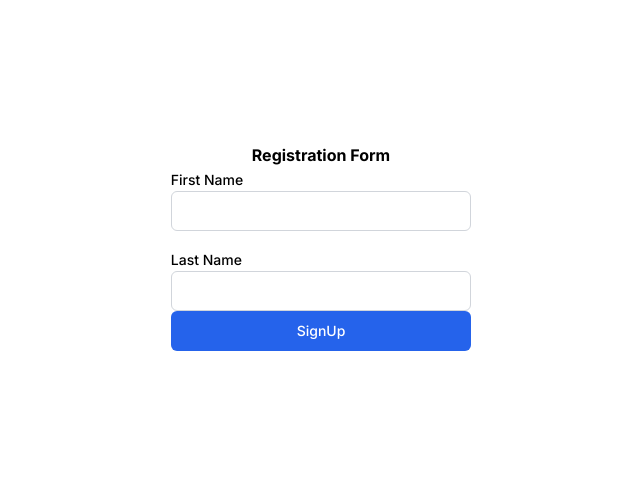
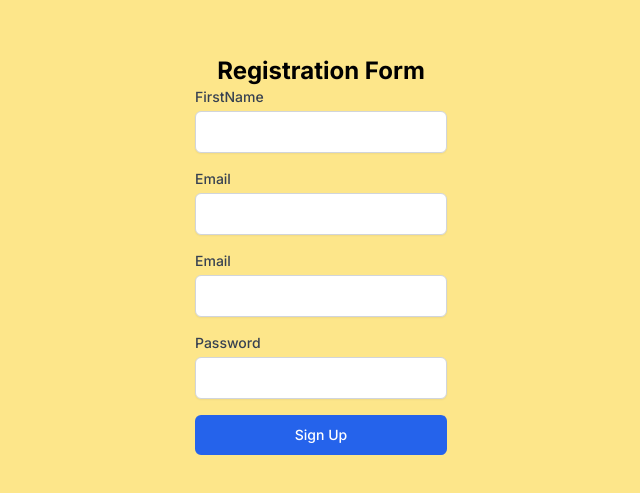
Before and after one commit to mahamzenkoders/chatapp, a Next.js app: page /auth/register in a window 1280 px wide. Shown: the part 153-646 px from the top of the page, without its empty margins (319-959 px from the left). Built offline with nearby package versions, Linux system fonts and the light colour scheme.

Commit message:
formik login and registeration form done

```diff
--- /dev/null
+++ b/src/schema/registeration.schema.ts
@@ -0,0 +1,11 @@
+import * as yup from 'yup';
+
+export const RegistrationSchema = yup.object().shape({
+    firstname:yup.string().max(100).required("First Name is required"),
+    lastname:yup.string().max(100).required("Last Name is required"),
+  email: yup
+    .string()
+    .email('Please enter a valid email')
+    .required('Email is required'),
+  password: yup.string().required('Password is required'),
+});
--- a/src/views/Authentication/Login/index.tsx
+++ b/src/views/Authentication/Login/index.tsx
@@ -1,22 +1,25 @@
 'use client';
 
-import React, { useState } from 'react';
+import React from 'react';
 import { useRouter } from 'next/navigation';
 import { Button } from '@/components/ui/button';
-import { Input } from '@/components/ui/input';
 import { Label } from '@/components/ui/label';
 import Link from 'next/link';
+import { Formik, Field, Form, ErrorMessage } from 'formik';
+import { loginSchema } from '@/schema/login.schema';
+
+interface Values {
+  email: string;
+  password: string;
+}
 
 const LoginPage = () => {
-  const [username, setUsername] = useState('');
-  const [password, setPassword] = useState('');
   const router = useRouter();
 
-  const handleSubmit = async (e: React.FormEvent<HTMLFormElement>) => {
-    e.preventDefault();
-    if (username && password) {
-      console.log(username);
-      console.log(password);
+  const handleSubmit = async (values: Values) => {
+    const { email, password } = values;
+    if (email && password) {
+      console.log(values);
       router.push('/');
     } else {
       console.log('error');
@@ -27,44 +30,51 @@ const LoginPage = () => {
     <div className='flex justify-center items-center h-screen'>
       <div>
         <h2 className='text-2xl font-bold text-center mt-4'>Login</h2>
-        <form
+        <Formik
+          initialValues={{ email: '', password: '' }}
           onSubmit={handleSubmit}
-          className='mt-6'
+          validationSchema={loginSchema}
         >
-          <div className='mb-4'>
+          <Form className='flex flex-col gap-4'>
+            <div>
               <Label
-              htmlFor='username'
+                htmlFor='email'
                 className='block text-sm font-medium text-gray-700'
               >
                 Email
               </Label>
-
-            <Input
-              id='username'
+              <Field
+                id='email'
                 type='text'
-              value={username}
-              onChange={e => setUsername(e.target.value)}
+                name='email'
                 required
                 className='mt-1 block w-full p-2 border border-gray-300 rounded-md shadow-sm focus:outline-none focus:ring focus:ring-blue-500'
               />
+              <ErrorMessage
+                name='email'
+                className='text-red-'
+              />
             </div>
-          <div className='mb-6'>
+            <div>
               <Label
                 htmlFor='password'
                 className='block text-sm font-medium text-gray-700'
               >
                 Password
               </Label>
-            <Input
+              <Field
                 id='password'
                 type='password'
-              value={password}
-              onChange={e => setPassword(e.target.value)}
+                name='password'
                 required
                 className='mt-1 block w-full p-2 border border-gray-300 rounded-md shadow-sm focus:outline-none focus:ring focus:ring-blue-500'
               />
+              <ErrorMessage
+                name='password'
+                className='text-red-500 mt-4'
+              />
             </div>
-          <div className='mt-6'>
+            <div>
               <Button
                 type='submit'
                 className='w-full bg-blue-600 text-white py-2 rounded-md hover:bg-blue-700 transition'
@@ -72,15 +82,13 @@ const LoginPage = () => {
                 Log In
               </Button>
             </div>
-          <div className='mt-5'>
-            <Link
-              className='text-blue-600'
-              href={'/auth/register'}
-            >
-              new here? Click to Register.
+          </Form>
+        </Formik>
+        <div className='mt-4'>
+          <Link href={'/auth/register'}>
+            <span className='text-blue-600'>New Here? Click To Register</span>
           </Link>
         </div>
-        </form>
       </div>
     </div>
   );
--- a/src/views/Authentication/Registeration/index.tsx
+++ b/src/views/Authentication/Registeration/index.tsx
@@ -3,21 +3,26 @@ import { FC } from 'react';
 import React, { useState } from 'react';
 import { useRouter } from 'next/navigation';
 import { Button } from '@/components/ui/button';
-import { Input } from '@/components/ui/input';
 import { Label } from '@/components/ui/label';
+import { Formik, Field, Form, ErrorMessage } from 'formik';
+import { RegistrationSchema } from '@/schema/registeration.schema';
 
 interface IRegistrationViewProps {}
 
 const RegistrationView: FC<IRegistrationViewProps> = () => {
-  const [firstname, setfirstname] = useState('');
-  const [lastname, setlastname] = useState('');
   const router = useRouter();
 
-  const handleSubmit = async (e: React.FormEvent<HTMLFormElement>) => {
-    e.preventDefault();
-    if (firstname && lastname) {
-      console.log(firstname);
-      console.log(lastname);
+  interface Values {
+    firstname: string;
+    lastname: string;
+    email: string;
+    password: string;
+  }
+
+  const handleSubmit = async (values: Values) => {
+    const { email, password } = values;
+    if (email && password) {
+      console.log(values);
       router.push('/');
     } else {
       console.log('error');
@@ -25,56 +30,108 @@ const RegistrationView: FC<IRegistrationViewProps> = () => {
   };
 
   return (
-    <div className='flex justify-center items-center h-screen'>
+    <div className='flex justify-center items-center h-screen bg-amber-200'>
       <div>
         <h2 className='text-2xl font-bold text-center mt-4'>
           Registration Form
         </h2>
-        <form
+        <Formik
+          initialValues={{
+            firstname: '',
+            lastname: '',
+            email: '',
+            password: '',
+          }}
           onSubmit={handleSubmit}
-          className='mt-6'
+          validationSchema={RegistrationSchema}
         >
-          <div className='mb-4'>
+          <Form className='flex flex-col gap-4'>
+            <div>
               <Label
-              htmlFor='username'
+                htmlFor='firstname'
                 className='block text-sm font-medium text-gray-700'
               >
-              First Name
+                FirstName
               </Label>
-            <Input
-              id='username'
+              <Field
+                id='firstname'
                 type='text'
-              value={firstname}
-              onChange={e => setfirstname(e.target.value)}
+                name='firstname'
                 required
                 className='mt-1 block w-full p-2 border border-gray-300 rounded-md shadow-sm focus:outline-none focus:ring focus:ring-blue-500'
               />
+              <ErrorMessage
+                name='firstname'
+                className='text-red-500'
+              />
             </div>
-          <div className='mb-6'>
+            <div>
+              <Label
+                htmlFor='lastname'
+                className='block text-sm font-medium text-gray-700'
+              >
+                Email
+              </Label>
+              <Field
+                id='lastname'
+                type='text'
+                name='lastname'
+                required
+                className='mt-1 block w-full p-2 border border-gray-300 rounded-md shadow-sm focus:outline-none focus:ring focus:ring-blue-500'
+              />
+              <ErrorMessage
+                name='lastname'
+                className='text-red-500'
+              />
+            </div>
+            <div>
+              <Label
+                htmlFor='email'
+                className='block text-sm font-medium text-gray-700'
+              >
+                Email
+              </Label>
+              <Field
+                id='email'
+                type='text'
+                name='email'
+                required
+                className='mt-1 block w-full p-2 border border-gray-300 rounded-md shadow-sm focus:outline-none focus:ring focus:ring-blue-500'
+              />
+              <ErrorMessage
+                name='email'
+                className='text-red-'
+              />
+            </div>
+            <div>
               <Label
                 htmlFor='password'
                 className='block text-sm font-medium text-gray-700'
               >
-              Last Name
+                Password
               </Label>
-            <Input
+              <Field
                 id='password'
                 type='password'
-              value={lastname}
-              onChange={e => setlastname(e.target.value)}
+                name='password'
                 required
                 className='mt-1 block w-full p-2 border border-gray-300 rounded-md shadow-sm focus:outline-none focus:ring focus:ring-blue-500'
               />
+              <ErrorMessage
+                name='password'
+                className='text-red-500 mt-4'
+              />
             </div>
-          <div className='mt-6'>
+            <div>
               <Button
                 type='submit'
                 className='w-full bg-blue-600 text-white py-2 rounded-md hover:bg-blue-700 transition'
               >
-              SignUp
+                Sign Up
               </Button>
             </div>
-        </form>
+          </Form>
+        </Formik>
       </div>
     </div>
   );
--- a/tailwind.config.ts
+++ b/tailwind.config.ts
@@ -5,6 +5,7 @@ const config: Config = {
     './src/pages/**/*.{js,ts,jsx,tsx,mdx}',
     './src/components/**/*.{js,ts,jsx,tsx,mdx}',
     './src/app/**/*.{js,ts,jsx,tsx,mdx}',
+    './src/views/**/*.{js,ts,jsx,tsx,mdx}',
   ],
   theme: {
     extend: {
```
Also changed, not shown: package.json (+4 -3 lines). Lines whose indentation alone changed are shown as unchanged.
